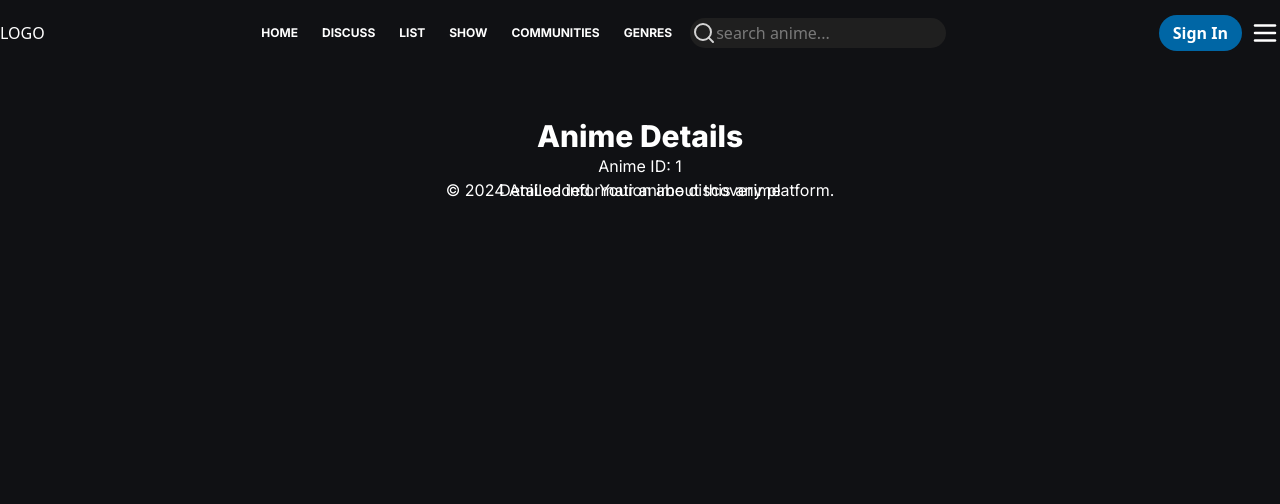
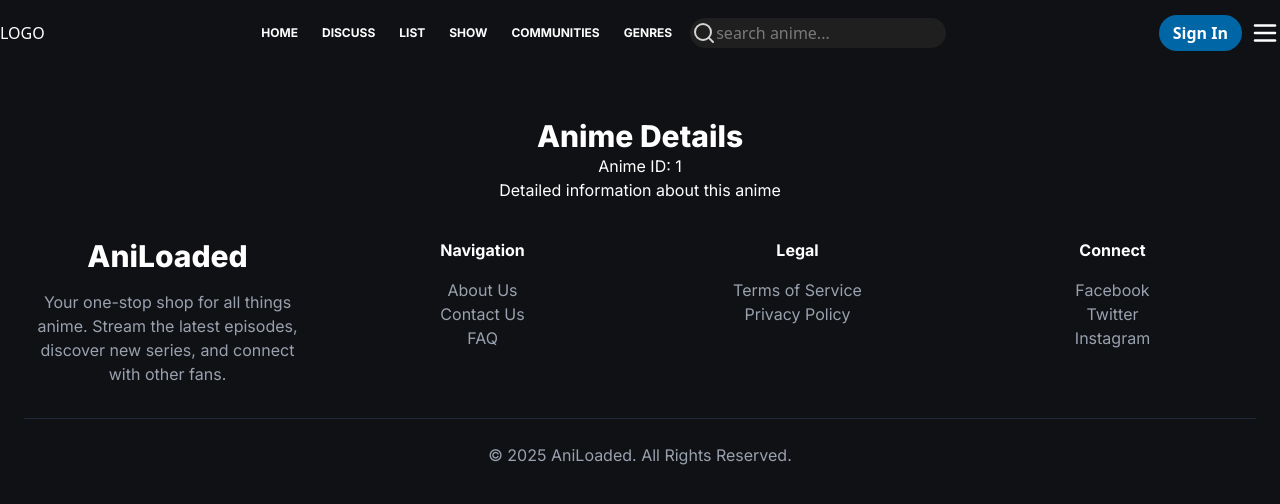
Before and after one commit to WonderCharmer26/AniLoaded, a React (Vite) app in the folder App/frontend/: page /anime/1 in a window 1280 px wide. Shown: the top 504 px of the page. Built offline with nearby package versions, Linux system fonts and the light colour scheme; no server answers.

Commit message:
Set up the groundwork for the footer

```diff
--- a/App/frontend/src/components/Card.tsx
+++ b/App/frontend/src/components/Card.tsx
@@ -23,7 +23,7 @@ export const Card: React.FC<AniListMedia> = ({
         src={coverImage.large}
         className="w-full h-72 object-cover border-4 border-black rounded-2xl"
       />
-      <div className="font-[Inter] font-semibold text-[12px] h-12 text-center overflow-hidden cursor-pointer">
+      <div className="font-[Inter] font-semibold text-[13px] h-12 text-center overflow-hidden cursor-pointer">
         {/* make sure that the titles are only showed up to a certain amount */}
         {title.english ? title.english.split(" ").slice(0, 6).join(" ") : ""}
       </div>
--- /dev/null
+++ b/App/frontend/src/components/Footer.tsx
@@ -0,0 +1,83 @@
+import React from "react";
+import { Link } from "react-router-dom";
+
+const Footer: React.FC = () => {
+  return (
+    <footer className="bg-[#101114] text-gray-400 mt-auto">
+      <div className="container mx-auto px-6 py-9 font-[Inter]">
+        <div className="grid grid-cols-2 md:grid-cols-4 gap-7">
+          <div className="col-span-2 md:col-span-1">
+            {/* TODO: replace with the logo */}
+            <h1 className="text-white text-2xl font-bold">AniLoaded</h1>
+            <p className="mt-4">
+              Your one-stop shop for all things anime. Stream the latest
+              episodes, discover new series, and connect with other fans.
+            </p>
+          </div>
+          <div>
+            <h2 className="text-white font-bold mb-4">Navigation</h2>
+            <ul>
+              <li>
+                <Link to="/about" className="hover:text-white">
+                  About Us
+                </Link>
+              </li>
+              <li>
+                <Link to="/contact" className="hover:text-white">
+                  Contact Us
+                </Link>
+              </li>
+              <li>
+                <Link to="/faq" className="hover:text-white">
+                  FAQ
+                </Link>
+              </li>
+            </ul>
+          </div>
+          <div>
+            <h2 className="text-white font-bold mb-4">Legal</h2>
+            <ul>
+              <li>
+                <Link to="/terms" className="hover:text-white">
+                  Terms of Service
+                </Link>
+              </li>
+              <li>
+                <Link to="/privacy" className="hover:text-white">
+                  Privacy Policy
+                </Link>
+              </li>
+            </ul>
+          </div>
+          <div>
+            <h2 className="text-white font-bold mb-4">Connect</h2>
+            <ul>
+              <li>
+                <a href="#" className="hover:text-white">
+                  Facebook
+                </a>
+              </li>
+              <li>
+                <a href="#" className="hover:text-white">
+                  Twitter
+                </a>
+              </li>
+              <li>
+                <a href="#" className="hover:text-white">
+                  Instagram
+                </a>
+              </li>
+            </ul>
+          </div>
+        </div>
+        <div className="border-t border-gray-800 mt-8 pt-6 text-center">
+          <p>
+            &copy; {new Date().getFullYear()} AniLoaded. All Rights Reserved.
+          </p>
+        </div>
+      </div>
+    </footer>
+  );
+};
+
+export default Footer;
--- a/App/frontend/src/layouts/RootLayout.tsx
+++ b/App/frontend/src/layouts/RootLayout.tsx
@@ -1,6 +1,7 @@
 // main layout for the base of the application
 import { Outlet } from "react-router-dom";
 import { Navbar } from "../components/Navbar";
+import Footer from "../components/Footer";
 
 export default function RootLayout() {
   return (
@@ -11,9 +12,8 @@ export default function RootLayout() {
       <main className="mt-[72px] ">
         <Outlet />
       </main>
-      <footer className="bottom-0 w-full absolute flex items-center justify-center">
-        <p>&copy; 2024 AniLoaded. Your anime discovery platform.</p>
-      </footer>
+      {/* TODO: add something here to separate the footer from the rest of the content */}
+      <Footer />
     </div>
   );
 }
--- a/App/frontend/src/pages/HomePage.tsx
+++ b/App/frontend/src/pages/HomePage.tsx
@@ -22,6 +22,7 @@ export default function HomePage() {
   // const { dehydratedState } = useLoaderData() as { dehydratedState: unknown };
 
   // function for making a request to get trending anime
+  // NOTE: might add a stale time to the fetches ( might be needed at all (small improvement))
   const {
     data: trendingAnime,
     error: trendingError,
@@ -34,6 +35,7 @@ export default function HomePage() {
   });
 
   // function for making a request to get the most popular anime
+  // NOTE: might add a stale time to the fetches ( might be needed at all (small improvement))
   const {
     data: popularAnime,
     error: popularError,
@@ -47,6 +49,7 @@ export default function HomePage() {
 
   // TODO: make function to fetch the top anime to showcase in the carousel
   //TODO: handle the error and loading state
+  // NOTE: might add a stale time to the fetches ( might be needed at all (small improvement))
   const {
     data: topAnime,
     error: topAnimeError,
@@ -116,7 +119,6 @@ export default function HomePage() {
         </div>
       </section>
       {/* TODO: make a carousel of cards to show the users top 5 animes, component might be made already */}
-      {/* TODO: make a carousel of cards to show the users top trending anime from the backend (popular shows from the API) */}
       {/* TODO: place the banner of dandadan poster after that the user can click on */}
       {/* TODO: show the different categories of animes from the backend with same card component */}
     </div>
--- a/App/frontend/src/services/getMainPagePhotos.ts
+++ b/App/frontend/src/services/getMainPagePhotos.ts
@@ -43,4 +43,9 @@ export const getCarouselPhotos = async (): Promise<CarouselI[]> => {
   });
 };
 
+// function to get the data for the ad for non members
+export const getPosterAd = async () => {
+  // get the bucket and folder data from the .env
+};
+
 // function to get the anime images from api
```
